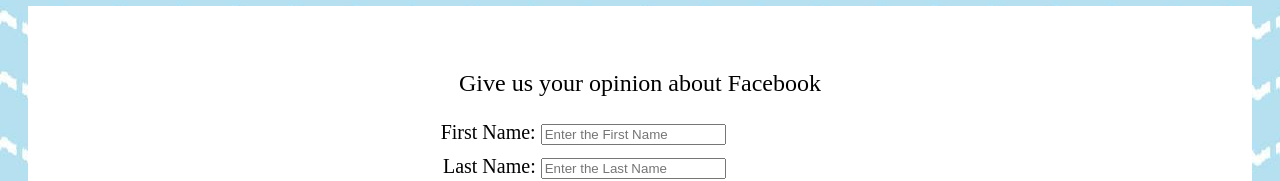
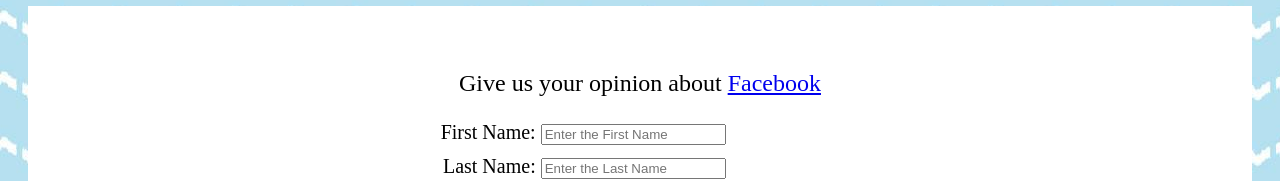
Before and after one commit to batuhan-basoglu/Questionnaire-of-the-Facebook-UI-UX-Website, a plain HTML site: page index.html in a window 1280 px wide. Shown: the part 243-424 px from the top of the page. Drawn offline with Linux system fonts and the light colour scheme; files that its build step writes are made by us from their sources; files whose address does not match are found by name.

Commit message:
Fixed the errors.

```diff
--- a/index.html
+++ b/index.html
@@ -26,7 +26,7 @@
 
 
     <section class="survey_body">
-        <p style="font-size:150%;">Give us your opinion about <a=href="https://www.facebook.com/">Facebook</a></p>
+        <p style="font-size:150%;">Give us your opinion about <a href="https://www.facebook.com/">Facebook</a></p>
         <form>
 
             <div class="form-control">
```
